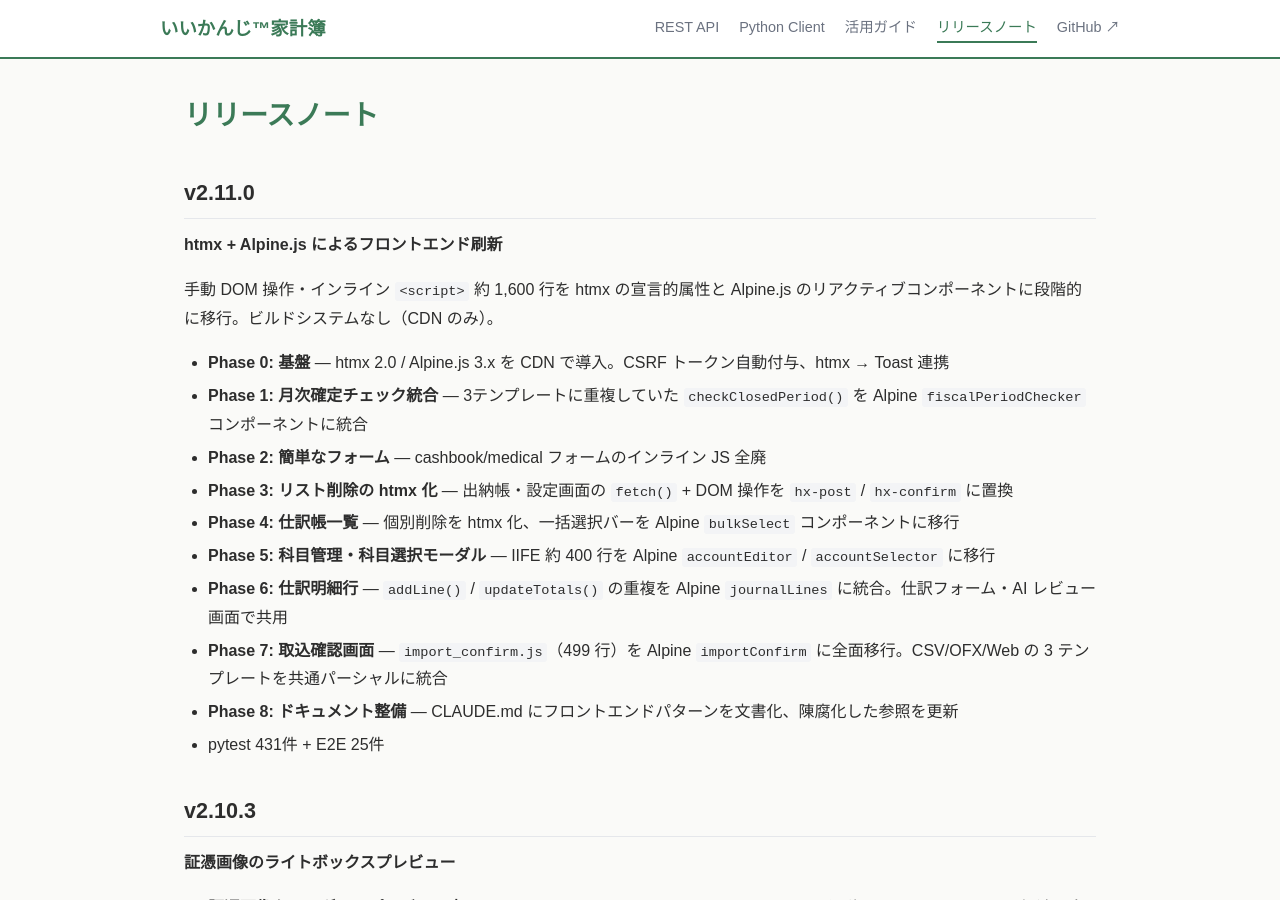
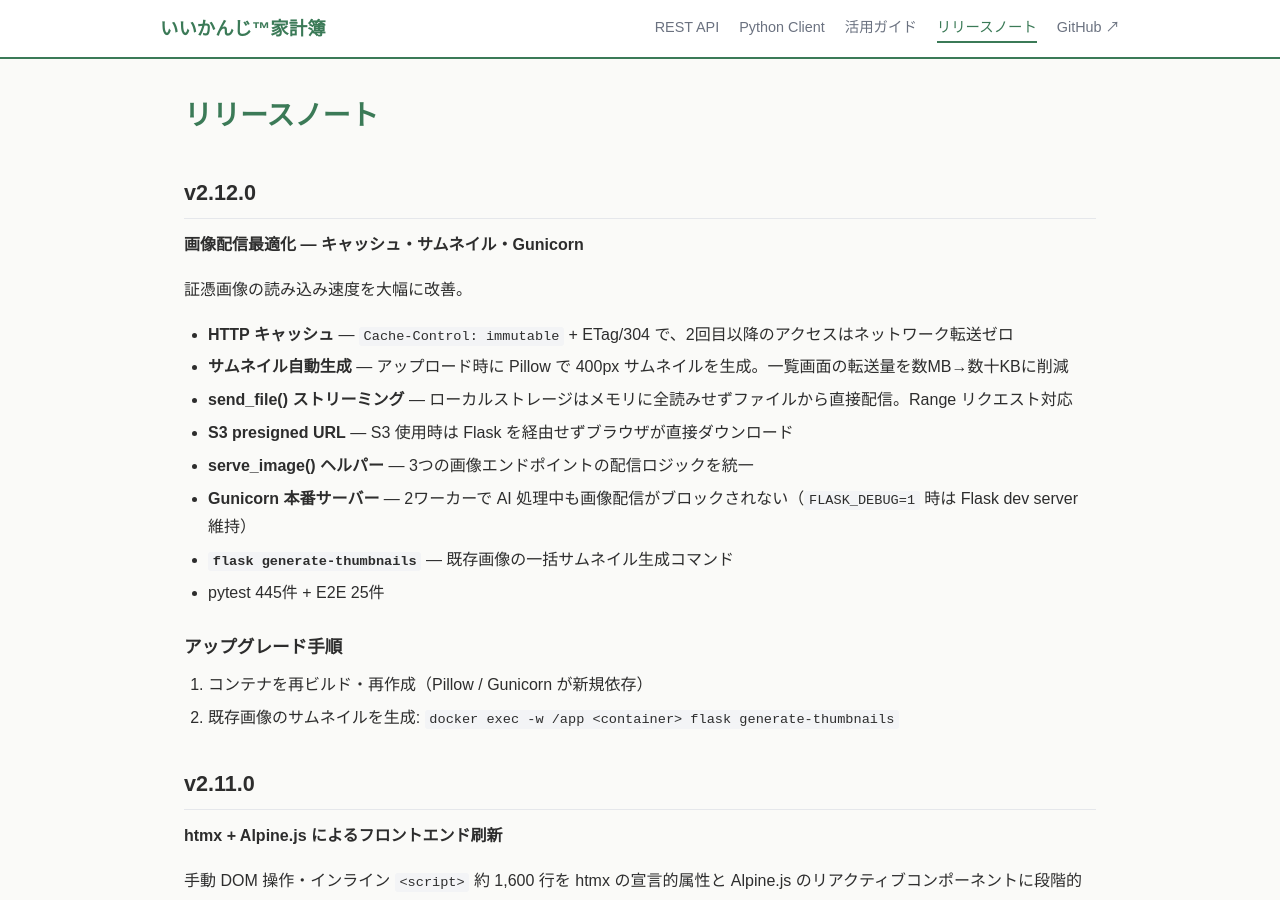
Before and after one commit to nananek/iikanji-kakeibo, a Jekyll site: the page built from docs/releases.md, in a window 1280 px wide and 900 px high. Built offline with Jekyll 4.4.1, drawn with Linux system fonts in a browser that asks for light colours.

Commit message:
release: v2.12.0 — 画像配信最適化
Co-Authored-By: Claude Opus 4.6 <noreply@anthropic.com>

```diff
--- a/docs/releases.md
+++ b/docs/releases.md
@@ -4,6 +4,26 @@ title: リリースノート
 ---
 
 # リリースノート
+
+## v2.12.0
+
+**画像配信最適化 — キャッシュ・サムネイル・Gunicorn**
+
+証憑画像の読み込み速度を大幅に改善。
+
+- **HTTP キャッシュ** — `Cache-Control: immutable` + ETag/304 で、2回目以降のアクセスはネットワーク転送ゼロ
+- **サムネイル自動生成** — アップロード時に Pillow で 400px サムネイルを生成。一覧画面の転送量を数MB→数十KBに削減
+- **send_file() ストリーミング** — ローカルストレージはメモリに全読みせずファイルから直接配信。Range リクエスト対応
+- **S3 presigned URL** — S3 使用時は Flask を経由せずブラウザが直接ダウンロード
+- **serve_image() ヘルパー** — 3つの画像エンドポイントの配信ロジックを統一
+- **Gunicorn 本番サーバー** — 2ワーカーで AI 処理中も画像配信がブロックされない（`FLASK_DEBUG=1` 時は Flask dev server 維持）
+- **`flask generate-thumbnails`** — 既存画像の一括サムネイル生成コマンド
+- pytest 445件 + E2E 25件
+
+### アップグレード手順
+
+1. コンテナを再ビルド・再作成（Pillow / Gunicorn が新規依存）
+2. 既存画像のサムネイルを生成: `docker exec -w /app <container> flask generate-thumbnails`
 
 ## v2.11.0
 
```
Also changed, not shown: README.md, 1 other file.
